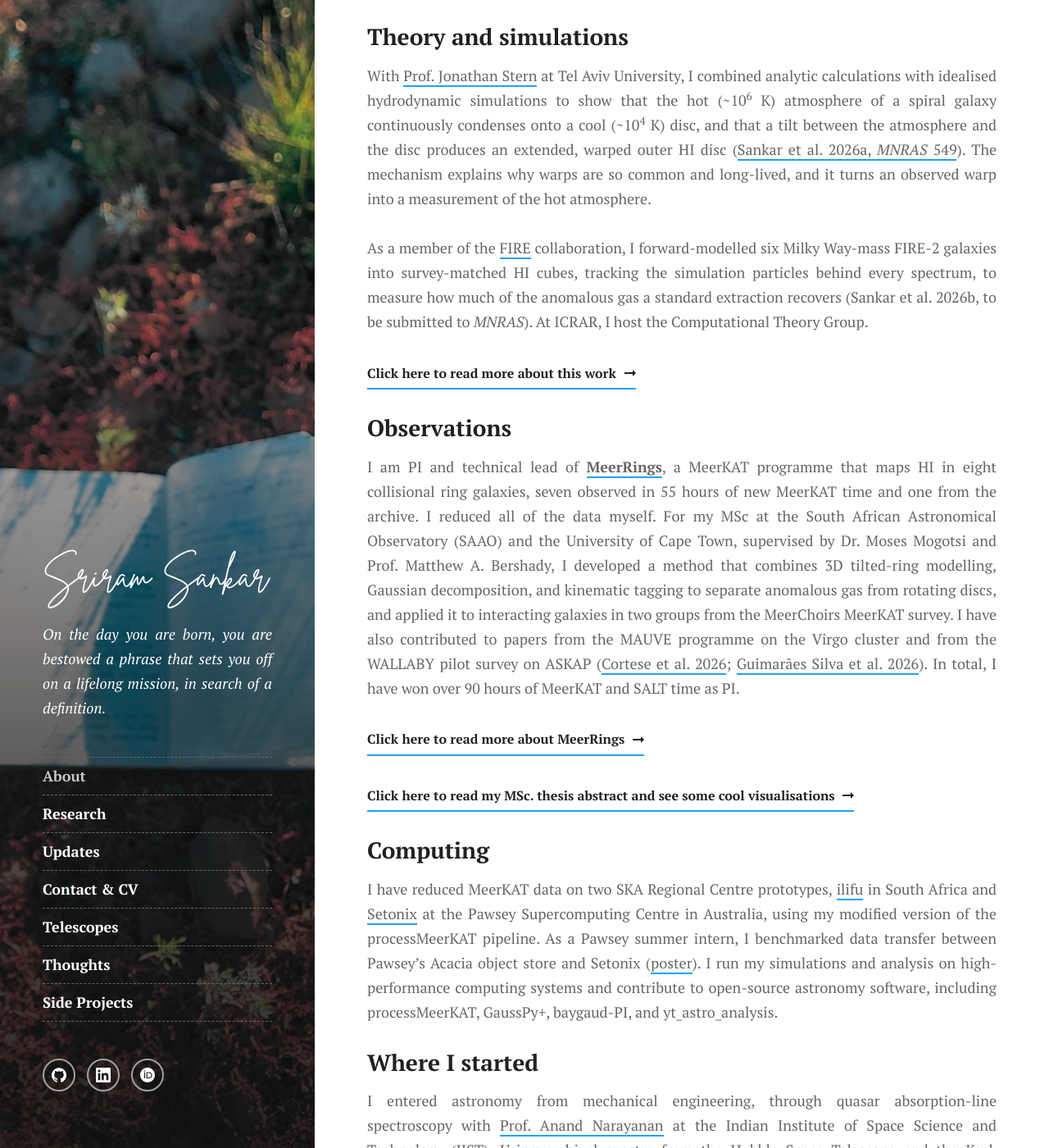
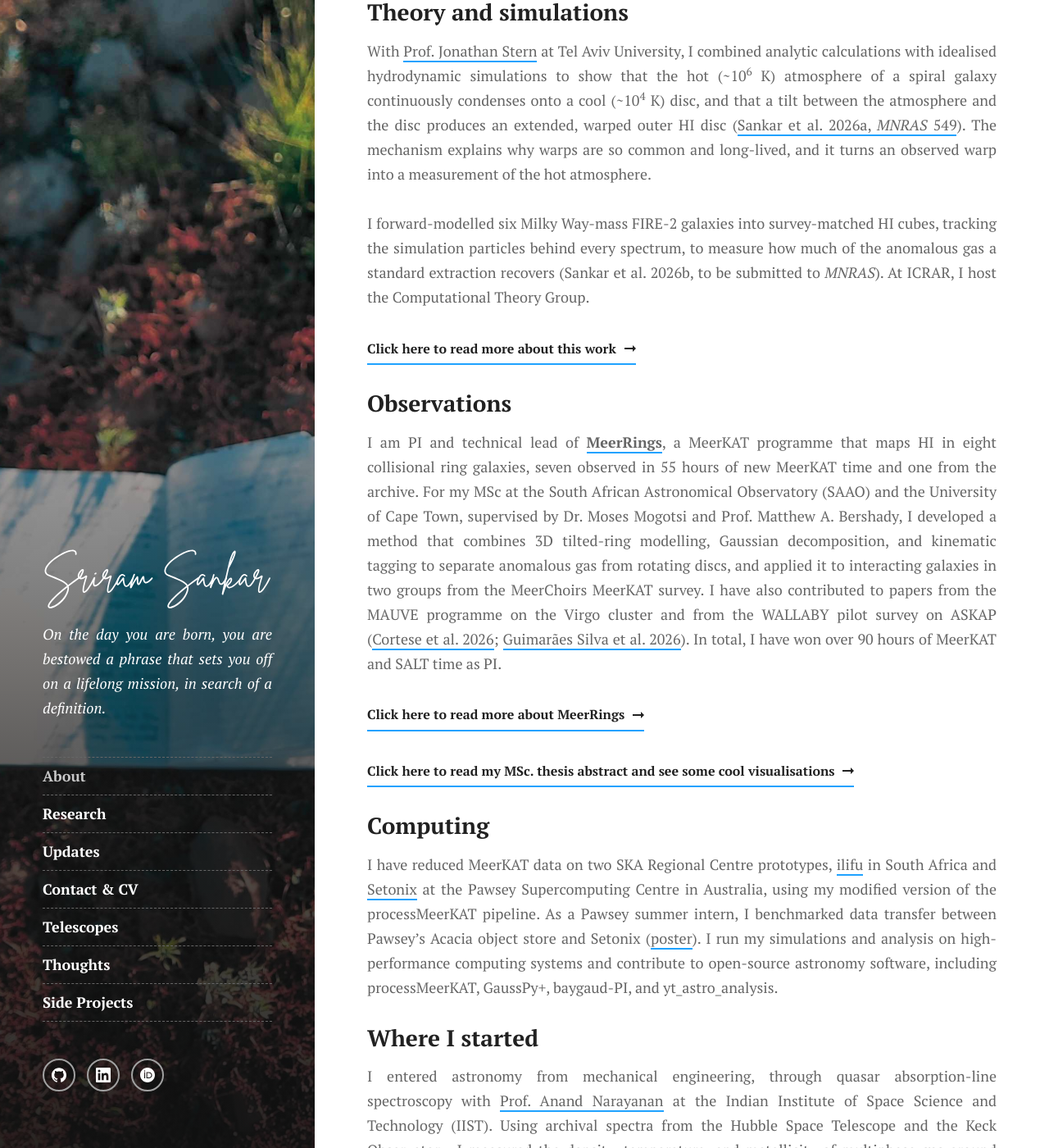
Before and after one commit to spectram/spectram.github.io, a Jekyll site: the page built from index.md, in a window 1280 px wide and 1400 px high, scrolled down 740 px. Shown: the whole window at 82% size. Built offline with Jekyll 4.4.1, drawn with Linux system fonts in a browser that asks for light colours; some of the changed text lies outside the part shown.

Commit message:
Wording and affiliation tweaks; fix MeerRings goal-card layout on wide screens
Sriram's edits to About, Research and MeerRings (supervisor line, collaborator affiliations, student markers), plus a container-query grid so the five science-goal cards lay out 3 + 2 on wide content areas instead of leaving the fifth card on its own row.

Co-Authored-By: Claude Opus 5.5 <noreply@anthropic.com>
Claude-Session: https://claude.ai/code/session_01PBef2H3CY43TcREdMSnytM

```diff
--- a/index.md
+++ b/index.md
@@ -54,7 +54,8 @@ Galaxies like the Milky Way would exhaust their gas within a few billion years,
 
 With [Prof. Jonathan Stern](https://www.sternjon.sites.tau.ac.il/) at Tel Aviv University, I combined analytic calculations with idealised hydrodynamic simulations to show that the hot (~10<sup>6</sup> K) atmosphere of a spiral galaxy continuously condenses onto a cool (~10<sup>4</sup> K) disc, and that a tilt between the atmosphere and the disc produces an extended, warped outer HI disc ([Sankar et al. 2026a, *MNRAS* 549](https://doi.org/10.1093/mnras/stag1059)). The mechanism explains why warps are so common and long-lived, and it turns an observed warp into a measurement of the hot atmosphere.
 
-As a member of the [FIRE](https://fire.northwestern.edu/) collaboration, I forward-modelled six Milky Way-mass FIRE-2 galaxies into survey-matched HI cubes, tracking the simulation particles behind every spectrum, to measure how much of the anomalous gas a standard extraction recovers (Sankar et al. 2026b, to be submitted to *MNRAS*). At ICRAR, I host the Computational Theory Group.
+I forward-modelled six Milky Way-mass FIRE-2 galaxies into survey-matched HI cubes, tracking the simulation particles behind every spectrum, to measure how much of the anomalous gas a standard extraction recovers (Sankar et al. 2026b, to be submitted to *MNRAS*). At ICRAR, I host the Computational Theory Group.
+<!-- As a member of the [FIRE](https://fire.northwestern.edu/) collaboration, -->
 
 <div>
   <p class="read-more">
@@ -64,7 +65,7 @@ As a member of the [FIRE](https://fire.northwestern.edu/) collaboration, I forwa
 
 ### Observations
 
-I am PI and technical lead of [**MeerRings**](/meerrings), a MeerKAT programme that maps HI in eight collisional ring galaxies, seven observed in 55 hours of new MeerKAT time and one from the archive. I reduced all of the data myself. For my MSc at the South African Astronomical Observatory (SAAO) and the University of Cape Town, supervised by Dr. Moses Mogotsi and Prof. Matthew A. Bershady, I developed a method that combines 3D tilted-ring modelling, Gaussian decomposition, and kinematic tagging to separate anomalous gas from rotating discs, and applied it to interacting galaxies in two groups from the MeerChoirs MeerKAT survey. I have also contributed to papers from the MAUVE programme on the Virgo cluster and from the WALLABY pilot survey on ASKAP ([Cortese et al. 2026](https://doi.org/10.1017/pasa.2026.10159); [Guimarães Silva et al. 2026](https://doi.org/10.3847/1538-4357/ae89b7)). In total, I have won over 90 hours of MeerKAT and SALT time as PI.
+I am PI and technical lead of [**MeerRings**](/meerrings), a MeerKAT programme that maps HI in eight collisional ring galaxies, seven observed in 55 hours of new MeerKAT time and one from the archive. For my MSc at the South African Astronomical Observatory (SAAO) and the University of Cape Town, supervised by Dr. Moses Mogotsi and Prof. Matthew A. Bershady, I developed a method that combines 3D tilted-ring modelling, Gaussian decomposition, and kinematic tagging to separate anomalous gas from rotating discs, and applied it to interacting galaxies in two groups from the MeerChoirs MeerKAT survey. I have also contributed to papers from the MAUVE programme on the Virgo cluster and from the WALLABY pilot survey on ASKAP ([Cortese et al. 2026](https://doi.org/10.1017/pasa.2026.10159); [Guimarães Silva et al. 2026](https://doi.org/10.3847/1538-4357/ae89b7)). In total, I have won over 90 hours of MeerKAT and SALT time as PI.
 
 <div>
   <p class="read-more">
--- a/research.md
+++ b/research.md
@@ -58,7 +58,7 @@ The outer HI discs of spirals are almost always warped ([García-Ruiz et al. 200
 ---
 
 ### Forward modelling: how much anomalous gas do observations recover?
-***with Chris Power, Barbara Catinella, Jonathan Stern, and the FIRE collaboration***
+***with Chris Power (ICRAR), Barbara Catinella (ICRAR), and Jonathan Stern (TAU)***
 
 Testing an accretion model against resolved HI first requires knowing how much of the predicted gas an observation recovers. I measured this for six Milky Way-mass galaxies from the FIRE-2 cosmological zoom-in simulations, whose accretion follows the hot-mode picture above ([Hafen et al. 2022](https://doi.org/10.1093/mnras/stac1603); [Sultan et al. 2026](https://doi.org/10.1093/mnras/stag1117)). Two observationally motivated definitions of anomalous gas, a geometric one (gas more than twice the scale height above the disc) and a kinematic one (how closely a gas element follows circular rotation), trace largely distinct gas and assign 12% to 49% of the HI mass to anomalous gas; only the kinematic selection isolates the coherent radial inflow.
 
```
Also changed, not shown: other parts of index.md (+1 -1 lines), other parts of research.md (+2 -2 lines), meerrings.md (+17 -5 lines).
